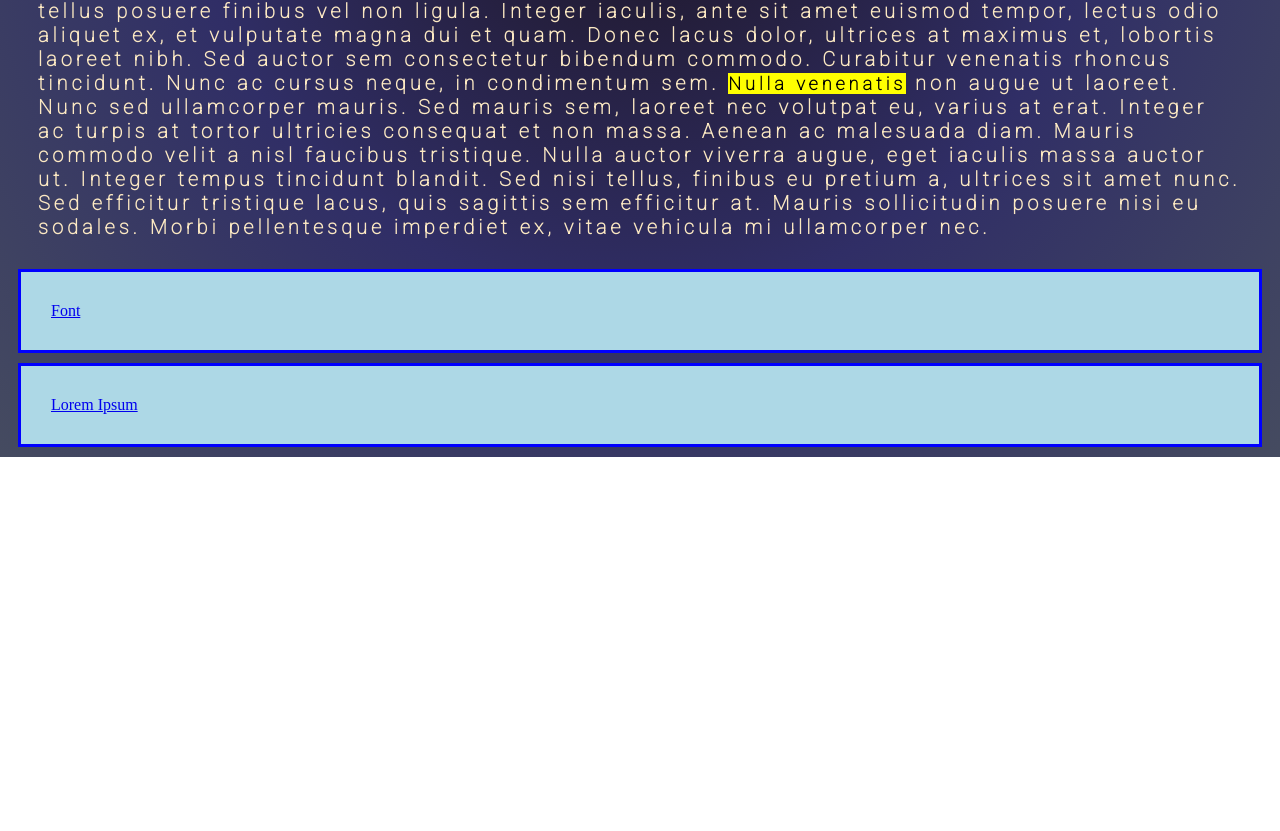
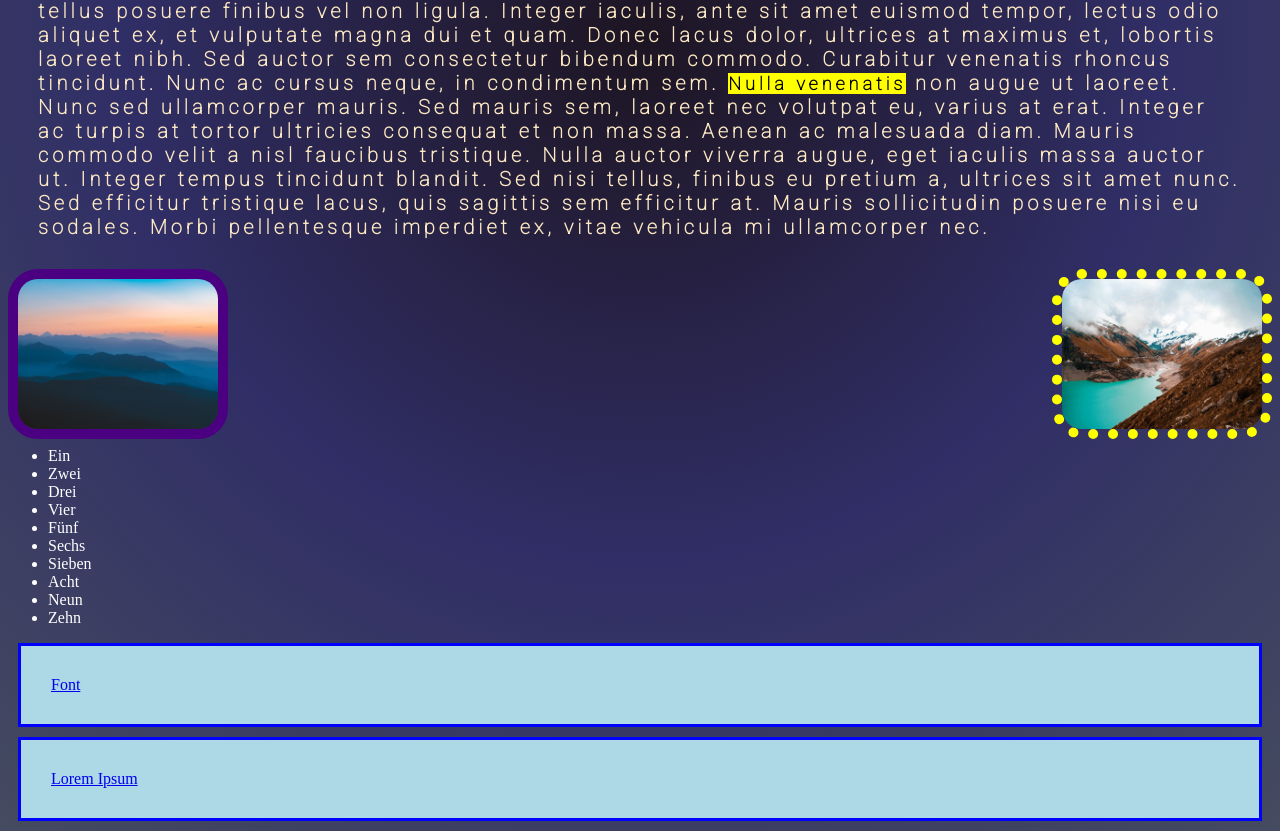
Before and after one commit to sidmuc21/sidmuc21.github.io, a plain HTML site: page med9/display/index.html in a window 1280 px wide. Shown: the part 749-1580 px from the top of the page. Before the commit the page ends 1206 px from the top, so only its background shows below. Drawn offline with Linux system fonts and the light colour scheme; a web font is replaced by a local one.

Commit message:
Add files via upload

```diff
--- a/med9/display/index.html
+++ b/med9/display/index.html
@@ -26,6 +26,29 @@ Donec lacus dolor, ultrices at maximus et, lobortis laoreet nibh. Sed auctor sem
 
 Aenean ac malesuada diam. Mauris commodo velit a nisl faucibus tristique. Nulla auctor viverra augue, eget iaculis massa auctor ut. Integer tempus tincidunt blandit. Sed nisi tellus, finibus eu pretium a, ultrices sit amet nunc. Sed efficitur tristique lacus, quis sagittis sem efficitur at. Mauris sollicitudin posuere nisi eu sodales. Morbi pellentesque imperdiet ex, vitae vehicula mi ullamcorper nec.
 </p>
+<img class="landscape" src="landscape3.jpg" alt="Mountain River Landscape" >
+<img class="landscape2" src="landscape4.jpg" alt="Mountain Heights Landscape" >
+<br>
+<br>
+<br>
+<br>
+<br>
+<br>
+<br>
+<br>
+<br>
+<ul>
+	<li>Ein</li>
+	<li>Zwei</li>
+	<li>Drei</li>
+	<li>Vier</li>
+	<li>Fünf</li>
+	<li>Sechs</li>
+	<li>Sieben</li>
+	<li>Acht</li>
+	<li>Neun</li>
+	<li>Zehn</li>
+</ul>
 
 <a href="https://fonts.google.com/specimen/Quintessential">Font</a>
 <a href="https://www.lipsum.com/feed/html">Lorem Ipsum</a>
--- a/med9/display/style.css
+++ b/med9/display/style.css
@@ -22,6 +22,20 @@ h2{
 	margin: 30px;
 	font-family: "Quintessential";
 }
+img{
+	width: 200px;
+	height:150px;
+}
+.landscape2{
+	border: 10px solid indigo;
+	border-radius: 30px;
+	float: left;
+}
+.landscape{
+	border: 10px dotted yellow ;
+	border-radius: 30px;
+	float: right;
+}
 .blue{
 	background-color: blue;
 	font-size: 30px;
@@ -41,7 +55,9 @@ h2{
 	color: black;
 	font-size: 18px;
 }
-
+ul{
+	color: #ffffff;
+}
 a{
 	display: block;
 	padding: 30px;
```
Also changed, not shown: med9/display/landscape3.jpg (added), med9/display/landscape4.jpg (added).
